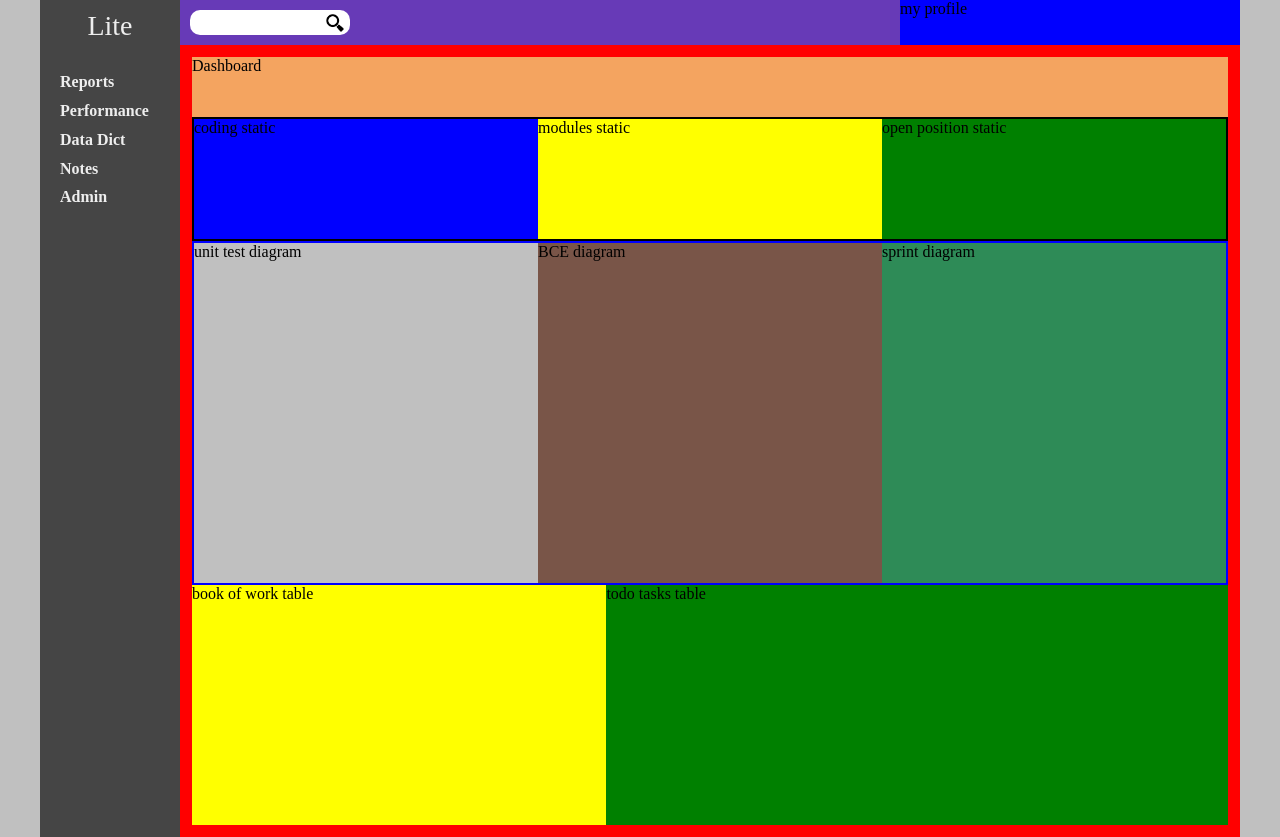
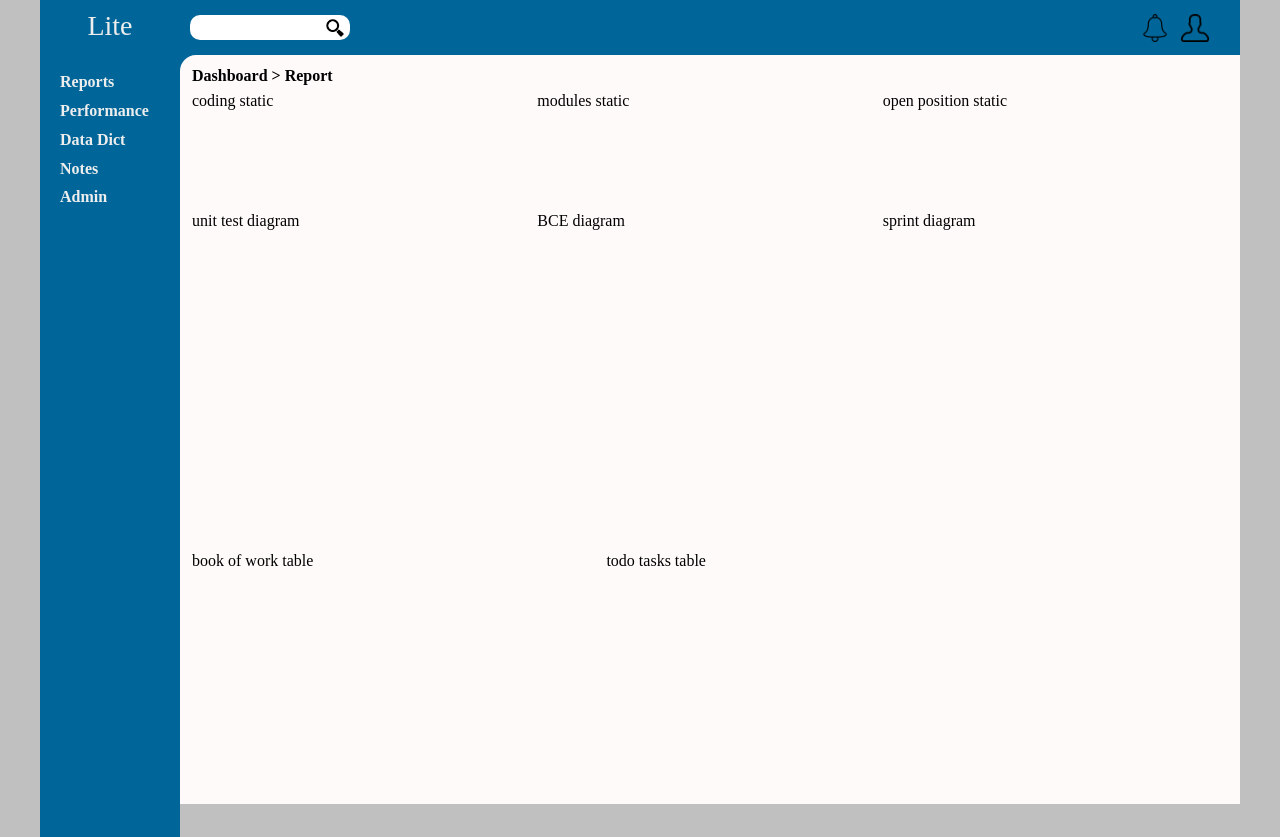
Before and after one commit to wd64759/weblite, a website: page weblite/views/home.html in a window 1280 px wide. Drawn offline with nearby package versions, Linux system fonts and the light colour scheme.

Commit message:
remove block colors

```diff
--- a/weblite/static/dashboard.css
+++ b/weblite/static/dashboard.css
@@ -12,7 +12,6 @@ a, .sidebar {
     color: #eee;
 }
 input {
-    /*width: 25px;*/
     height: 25px;
     border-radius: 10px;
     transition: all 0.15s ease-in;
@@ -27,7 +26,7 @@ input {
 }
 .sidebar {
     float: left;
-    background: #454545;
+    background: #006699;
     width: 140px;
     margin: 0px;
     height: 837px;
@@ -57,11 +56,11 @@ input {
 .content {
     float: right;
     width: 1060px;
-    background:  bisque;
+    background: #006699;
 }
 .content .top {
-    height: 45px;
-    background: #673AB7;
+    height: 55px;
+    background: #006699;
     margin: auto;
 }
 .desktop .sidebar .logo {
@@ -101,63 +100,51 @@ input {
 
 .content .subtitle {
     width: 100%;
-    height: 60px;
-    background:  sandybrown;
+    height: 25px;
+    font-weight: 700;
 }
 .content .board {
-    background: red;
+    background: snow;
     padding: 12px;
     box-sizing: border-box;
+    border-radius: 1em 0 0 0;
 }
 .content .board .static {
-    background: silver;
     height: 120px;
-    border: 2px solid black;
     display: flex;
     justify-content: center;
 }
 .content .board .data_board {
     height: 240px;
-    background: #40e0d0;
     display: flex;
 }
 .content .board .static .coding {
-    background: blue;
     flex: 1;
 }
 .content .board .static .modules {
-    background: yellow;
     flex: 1;
 }
 .content .board .static .opening {
-    background: green;
     flex: 1;
 }
 .content .board .diagram {
     margin: auto;
-    background: snow;
     height: 340px;
-    border: 2px solid blue;
     display: flex;
 }
 .content .board .diagram .ut_pad {
-    background: silver;
     flex: 1;
 }
 .content .board .diagram .bce_pad {
-    background: #795548;
     flex: 1;
 }
 .content .board .diagram .sprint_pad {
-    background: #2e8b57;
     flex: 1;
 }
 .content .board .data_board .bow {
-    background: yellow;
     flex: 2;
 }
 .content .board .data_board .tasks {
-    background: green;
     flex: 3;
 }
 .top .toolkit .search {
@@ -166,6 +153,26 @@ input {
     position: relative;
 }
 .top .toolkit .profile {
-    width: 340px;
-    background: blue;
+    height:  100%;
+    padding: 0 25px;
+    display:  flex;
+    align-items:  center;
 }
+.top .toolkit .alert {
+    display: block;
+    background: url(/static/icon/tones.png) no-repeat center;
+    background-size: 28px 28px;
+    background-position:  center;
+    height: 40px;
+    width: 40px;
+    /*filter: drop-shadow(rgb(299, 99, 99) 2px 2px);*/
+}
+.top .toolkit .user {
+    display: block;
+    background: url(/static/icon/user.png) no-repeat center;
+    background-repeat: no-repeat;
+    background-size: 28px 28px;
+    width: 40px;
+    height: 40px;
+    margin: 0 auto;
+}
--- a/weblite/views/home.html
+++ b/weblite/views/home.html
@@ -30,11 +30,14 @@
                     <div class="i"></div>
                     <input type="search" id="lookup"/>
                 </div>
-                <div class="profile">my profile</div>
+                <div class="profile">
+                    <span class="alert"></span>
+                    <span class="user"></span>
+                </div>
             </div>
         </div>
         <div class="board">
-            <div class="subtitle">Dashboard</div>
+            <div class="subtitle">Dashboard > Report</div>
             <div class="static">
                 <div class="coding">coding static</div>
                 <div class="modules">modules static</div>
```
Also changed, not shown: weblite/static/icon/bell.png (added), weblite/static/icon/tones.png (added), weblite/static/icon/user.png (added).
